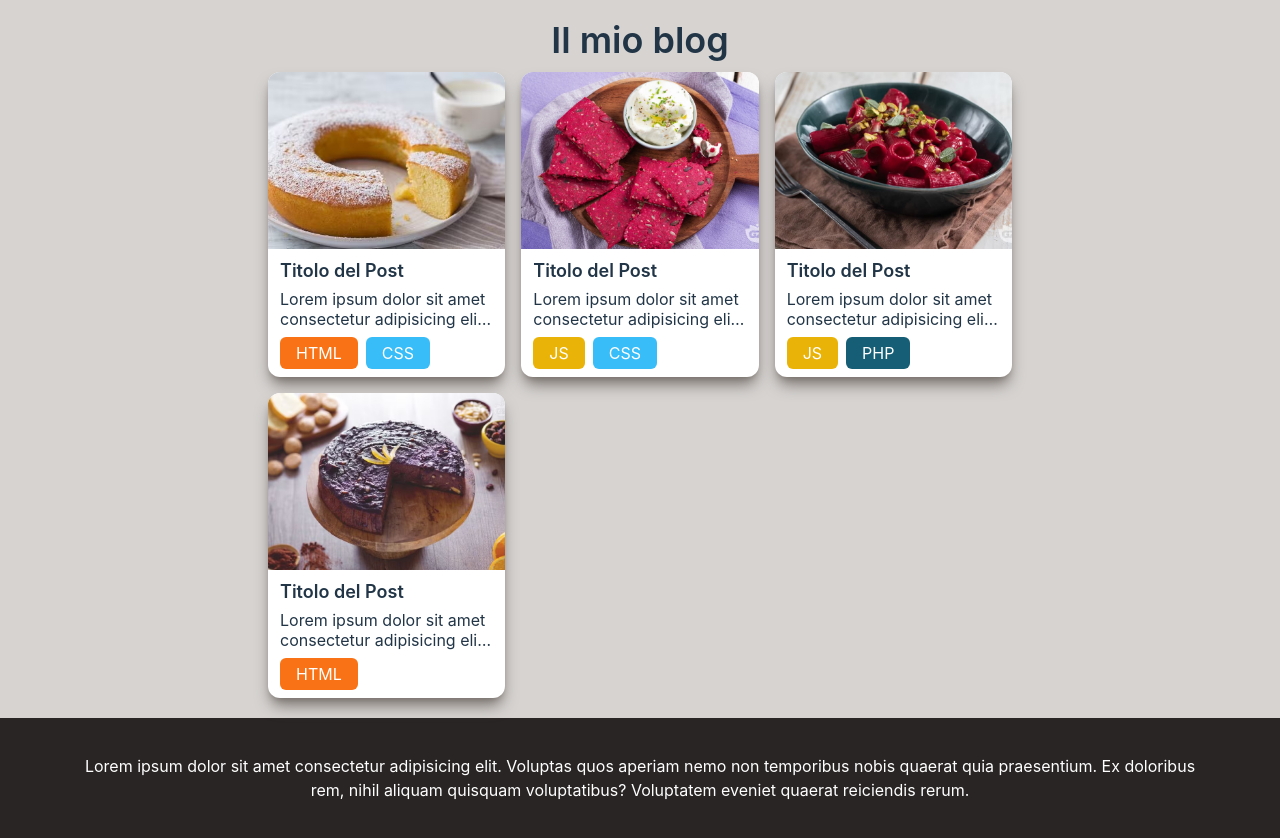
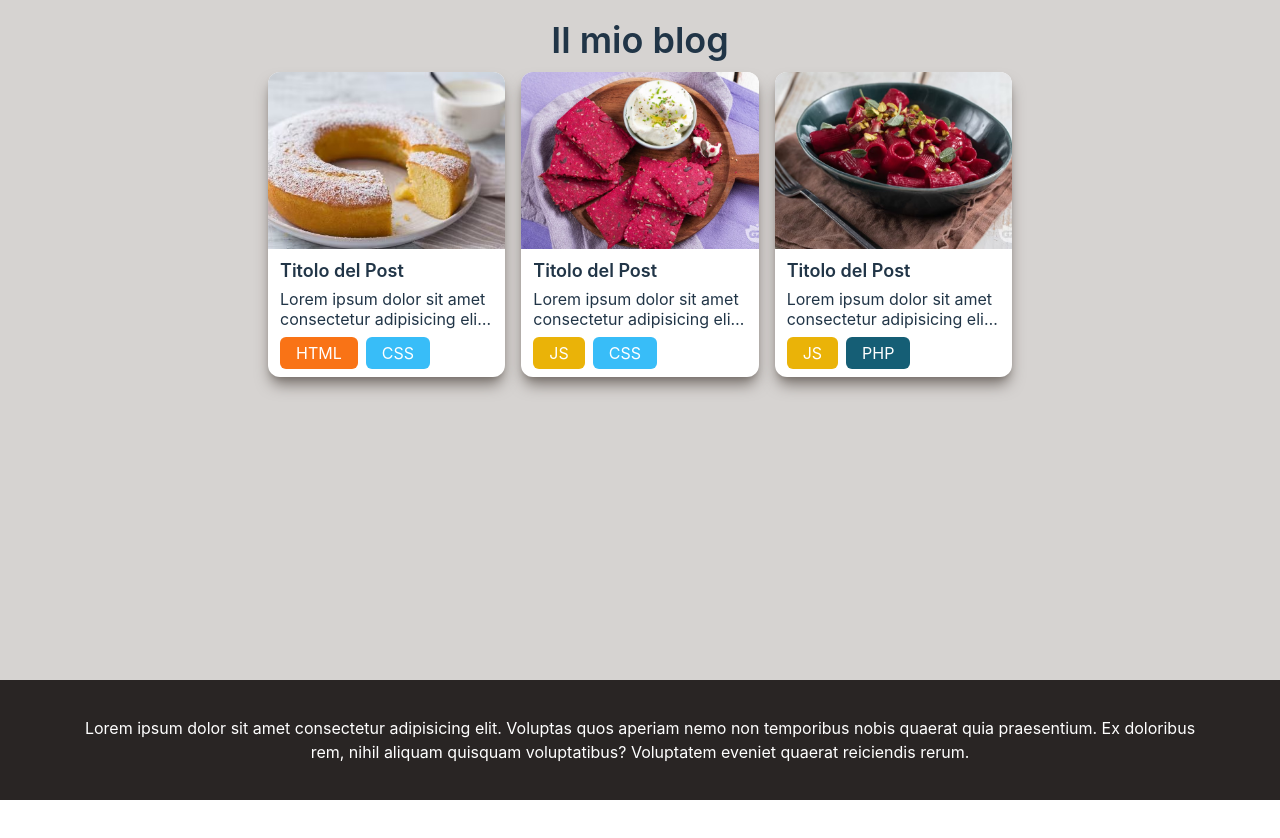
Before and after one commit to Aj-Herrera-99/react-props, a React (Vite) app: page / in a window 1280 px wide. After the commit the page ends 800 px from the top, so only its background shows below. Built offline with nearby package versions, Linux system fonts and the light colour scheme.

Commit message:
filtro in base al valore di published

```diff
--- a/src/components/Main.jsx
+++ b/src/components/Main.jsx
@@ -9,7 +9,9 @@ function Main({ titolo }) {
                 {titolo}
             </h1>
             <div className="w-3/4 xl:w-3/5 mx-auto grid auto-rows-fr grid-cols-1 sm:grid-cols-2 lg:grid-cols-3 gap-4">
-                {posts.map((post) => (
+                {posts
+                    .filter((post) => post.published == true)
+                    .map((post) => (
                         <Card
                             key={post.id}
                             image={post.image}
```
Lines whose indentation alone changed are shown as unchanged.
